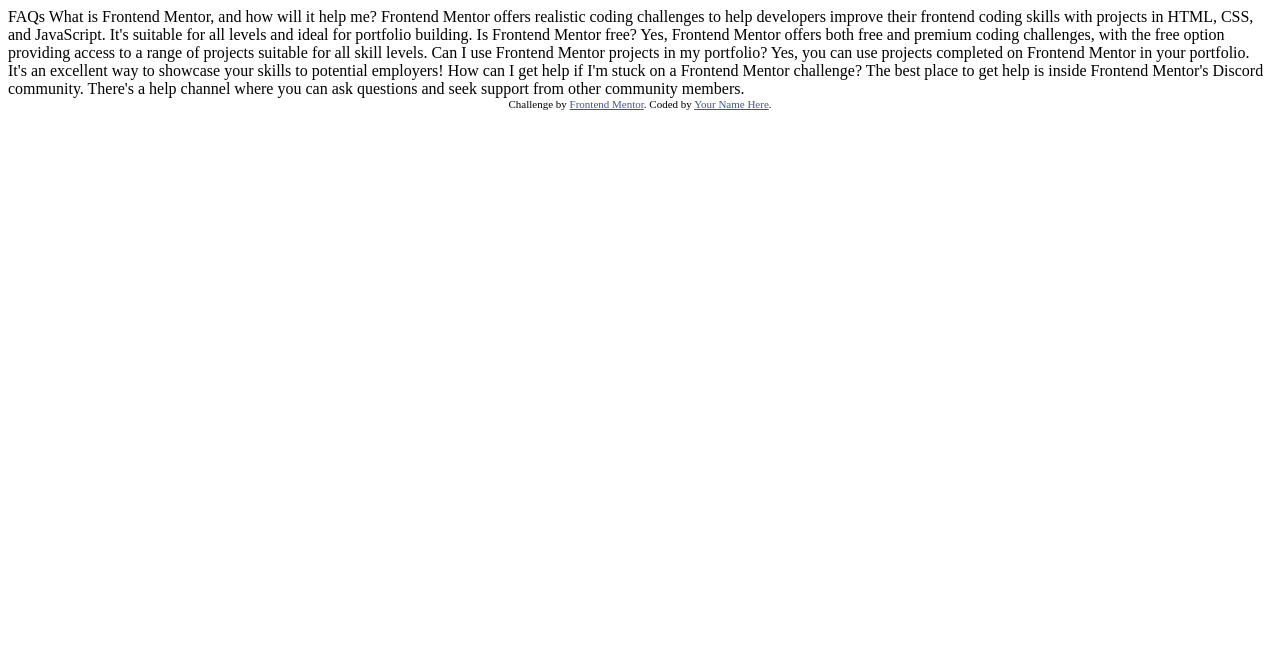
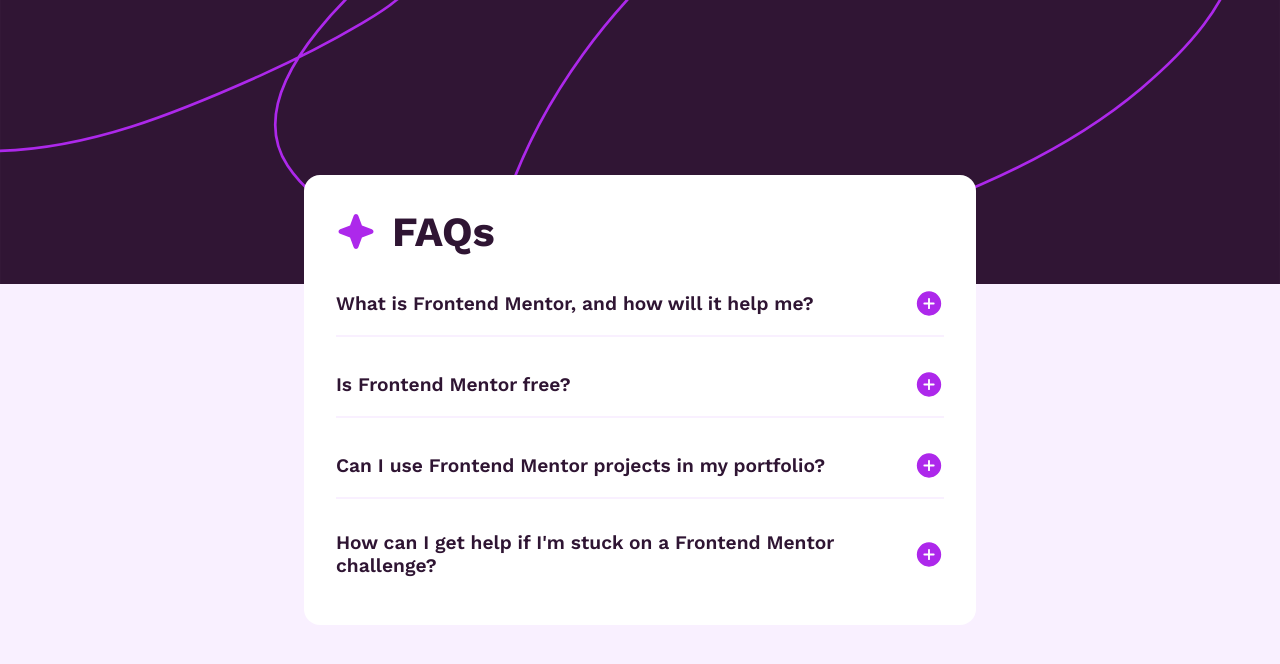
Before and after one commit to Steven-Ang/frontend-mentor-faq-accordion, a plain HTML site: page index.html in a window 1280 px wide. Drawn offline with Linux system fonts and the light colour scheme.

Commit message:
Add accordion

```diff
--- a/index.html
+++ b/index.html
@@ -1,48 +1,95 @@
 <!DOCTYPE html>
 <html lang="en">
   <head>
-  <meta charset="UTF-8">
-  <meta name="viewport" content="width=device-width, initial-scale=1.0"> <!-- displays site properly based on user's device -->
-
-  <link rel="icon" type="image/png" sizes="32x32" href="./assets/images/favicon-32x32.png">
-
+    <meta charset="UTF-8" />
+    <meta name="viewport" content="width=device-width, initial-scale=1.0" />
+    <link
+      rel="icon"
+      type="image/png"
+      sizes="32x32"
+      href="./assets/images/favicon-32x32.png"
+    />
+    <link rel="stylesheet" href="main.css" />
     <title>Frontend Mentor | FAQ accordion</title>
-
-  <!-- Feel free to remove these styles or customise in your own stylesheet 👍 -->
-  <style>
-    .attribution { font-size: 11px; text-align: center; }
-    .attribution a { color: hsl(228, 45%, 44%); }
-  </style>
   </head>
   <body>
-
-  FAQs
-
-  What is Frontend Mentor, and how will it help me?
-
-  Frontend Mentor offers realistic coding challenges to help developers improve their
-  frontend coding skills with projects in HTML, CSS, and JavaScript. It's suitable for
-  all levels and ideal for portfolio building.
-
-  Is Frontend Mentor free?
-
-  Yes, Frontend Mentor offers both free and premium coding challenges, with the free
-  option providing access to a range of projects suitable for all skill levels.
-
-  Can I use Frontend Mentor projects in my portfolio?
-
-  Yes, you can use projects completed on Frontend Mentor in your portfolio. It's an excellent
-  way to showcase your skills to potential employers!
-
+    <main>
+      <header class="main-header">
+        <img src="assets/images/icon-star.svg" alt="2D star illustration" />
+        <h1>FAQs</h1>
+      </header>
+      <section>
+        <header class="section-header">
+          <h2>What is Frontend Mentor, and how will it help me?</h2>
+          <button class="icon-button">
+            <img
+              class="expand-icon"
+              src="assets/images/icon-plus.svg"
+              alt="Rounded plus illustration"
+            />
+          </button>
+        </header>
+        <p class="hidden" aria-hidden="true">
+          Frontend Mentor offers realistic coding challenges to help developers
+          improve their frontend coding skills with projects in HTML, CSS, and
+          JavaScript. It's suitable for all levels and ideal for portfolio
+          building.
+        </p>
+      </section>
+      <section>
+        <header class="section-header">
+          <h2>Is Frontend Mentor free?</h2>
+          <button class="icon-button">
+            <img
+              class="expand-icon"
+              src="assets/images/icon-plus.svg"
+              alt="Rounded plus illustration"
+            />
+          </button>
+        </header>
+        <p class="hidden" aria-hidden="true">
+          Yes, Frontend Mentor offers both free and premium coding challenges,
+          with the free option providing access to a range of projects suitable
+          for all skill levels.
+        </p>
+      </section>
+      <section>
+        <header class="section-header">
+          <h2>Can I use Frontend Mentor projects in my portfolio?</h2>
+          <button class="icon-button">
+            <img
+              class="expand-icon"
+              src="assets/images/icon-plus.svg"
+              alt="Rounded plus illustration"
+            />
+          </button>
+        </header>
+        <p class="hidden" aria-hidden="true">
+          Yes, you can use projects completed on Frontend Mentor in your
+          portfolio. It's an excellent way to showcase your skills to potential
+          employers!
+        </p>
+      </section>
+      <section>
+        <header class="section-header">
+          <h2>
             How can I get help if I'm stuck on a Frontend Mentor challenge?
-
-  The best place to get help is inside Frontend Mentor's Discord community. There's a help
-  channel where you can ask questions and seek support from other community members.
-
-
-  <div class="attribution">
-    Challenge by <a href="https://www.frontendmentor.io?ref=challenge" target="_blank">Frontend Mentor</a>.
-    Coded by <a href="#">Your Name Here</a>.
-  </div>
+          </h2>
+          <button class="icon-button">
+            <img
+              class="expand-icon"
+              src="assets/images/icon-plus.svg"
+              alt="Rounded plus illustration"
+            />
+          </button>
+        </header>
+        <p class="hidden" aria-hidden="true">
+          The best place to get help is inside Frontend Mentor's Discord
+          community. There's a help channel where you can ask questions and seek
+          support from other community members.
+        </p>
+      </section>
+    </main>
+    <script src="main.js"></script>
   </body>
 </html>
--- a/main.css
+++ b/main.css
@@ -0,0 +1,128 @@
+@font-face {
+  font-family: "Work Sans";
+  src: url("assets/fonts/static/WorkSans-Regular.ttf") format("truetype");
+  font-weight: normal;
+  font-style: normal;
+}
+
+@font-face {
+  font-family: "Work Sans";
+  src: url("assets/fonts/static/WorkSans-SemiBold.ttf") format("truetype");
+  font-weight: 600;
+  font-style: normal;
+}
+
+@font-face {
+  font-family: "Work Sans";
+  src: url("assets/fonts/static/WorkSans-Bold.ttf") format("truetype");
+  font-weight: bold;
+  font-style: normal;
+}
+
+:root {
+  --white: hsl(0, 0%, 100%);
+
+  --light-pink: hsl(275, 100%, 97%);
+  --grayish-purple: hsl(292, 16%, 49%);
+  --dark-purple: hsl(292, 42%, 14%);
+}
+
+* {
+  box-sizing: border-box;
+  margin: 0;
+  padding: 0;
+}
+
+html {
+  height: 100vh;
+}
+
+body {
+  display: grid;
+  place-items: center;
+  min-height: 100%;
+  font-family: "Work Sans", Arial, Helvetica, sans-serif;
+  background-color: var(--light-pink);
+  background-image: url(assets/images/background-pattern-mobile.svg);
+  background-repeat: no-repeat;
+  background-size: 100%;
+}
+
+@media only screen and (min-width: 1025px) {
+  body {
+    background-image: url(assets/images/background-pattern-desktop.svg);
+  }
+}
+
+main {
+  display: grid;
+  gap: 2em;
+  max-width: 42em;
+  background-color: var(--white);
+  padding: 2em;
+  border-radius: 1em;
+  margin: 1em;
+}
+
+h1,
+h2 {
+  color: var(--dark-purple);
+}
+
+h1 {
+  font-size: 2.6em;
+}
+
+h2 {
+  font-size: 1.2em;
+  font-weight: 600;
+}
+
+p {
+  color: var(--grayish-purple);
+}
+
+@media only screen and (min-width: 720px) {
+  p {
+    padding-bottom: 0.75em;
+  }
+}
+
+button {
+  display: flex;
+  border: none;
+  background-color: transparent;
+  cursor: pointer;
+}
+
+button:focus {
+  outline-color: var(--grayish-purple);
+}
+
+section {
+  display: grid;
+  gap: 1em;
+  border-bottom: 0.125em solid var(--light-pink);
+  padding-bottom: 1em;
+}
+
+section:last-child {
+  border: none;
+}
+
+.main-header {
+  display: inline-flex;
+  gap: 1em;
+  align-items: center;
+}
+
+.section-header {
+  display: flex;
+  justify-content: space-between;
+  align-items: center;
+  cursor: pointer;
+}
+
+.hidden {
+  display: none;
+}
--- a/main.js
+++ b/main.js
@@ -0,0 +1,45 @@
+const sectionHeaders = document.querySelectorAll("section header");
+const iconButtons = document.querySelectorAll(".icon-button");
+
+const getFileName = (path) => {
+  const splitPath = path.split("/");
+  return splitPath[splitPath.length - 1];
+};
+const toggleAriaHidden = (ariaHidden) =>
+  ariaHidden === "true" ? "false" : "true";
+
+const handleAccordin = (event) => {
+  event.stopPropagation();
+
+  const parentNode = event.target.parentNode;
+  const parentNodeName = parentNode.nodeName.toLowerCase();
+
+  const section =
+    parentNodeName === "section"
+      ? parentNode
+      : parentNodeName === "header"
+      ? parentNode.parentNode
+      : parentNode.parentNode.parentNode;
+
+  const paragraph = section.querySelector("p");
+  const icon = section.querySelector("img");
+
+  paragraph.classList.toggle("hidden");
+  paragraph.ariaHidden = toggleAriaHidden(paragraph.ariaHidden);
+
+  const iconSrc =
+    getFileName(icon.src) === "icon-plus.svg"
+      ? "assets/images/icon-minus.svg"
+      : "assets/images/icon-plus.svg";
+
+  icon.src = iconSrc;
+  icon.ariaHidden = toggleAriaHidden(icon.ariaHidden);
+};
+
+sectionHeaders.forEach((sectionHeader) => {
+  sectionHeader.addEventListener("click", handleAccordin);
+});
+
+iconButtons.forEach((iconButton) => {
+  iconButton.addEventListener("click", handleAccordin);
+});
```
Also changed, not shown: 2 other files. Lines whose indentation alone changed are shown as unchanged.
